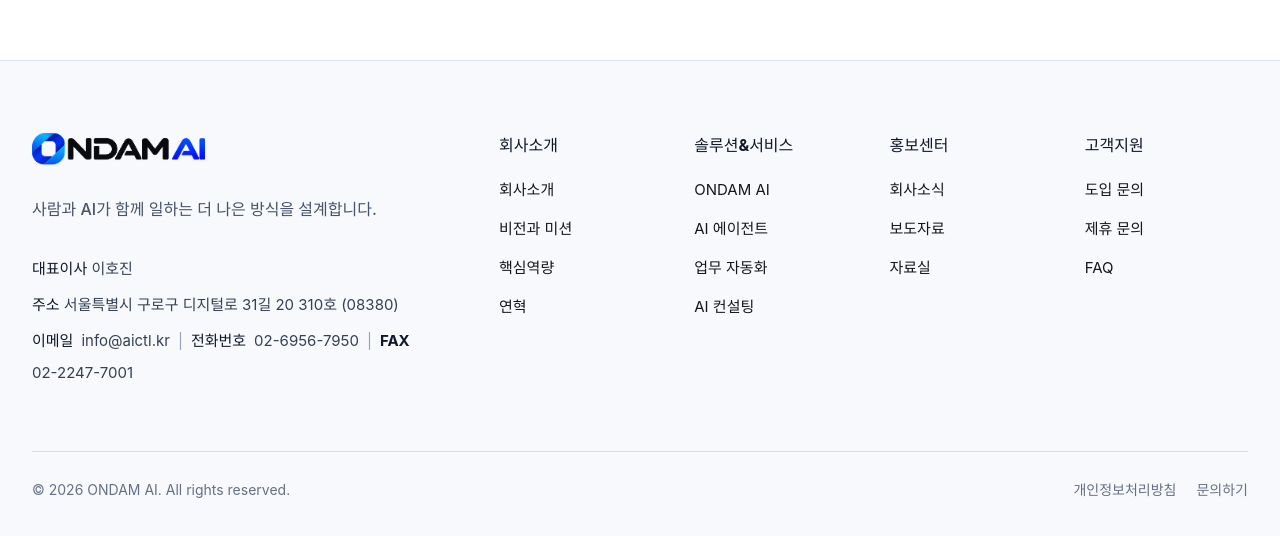
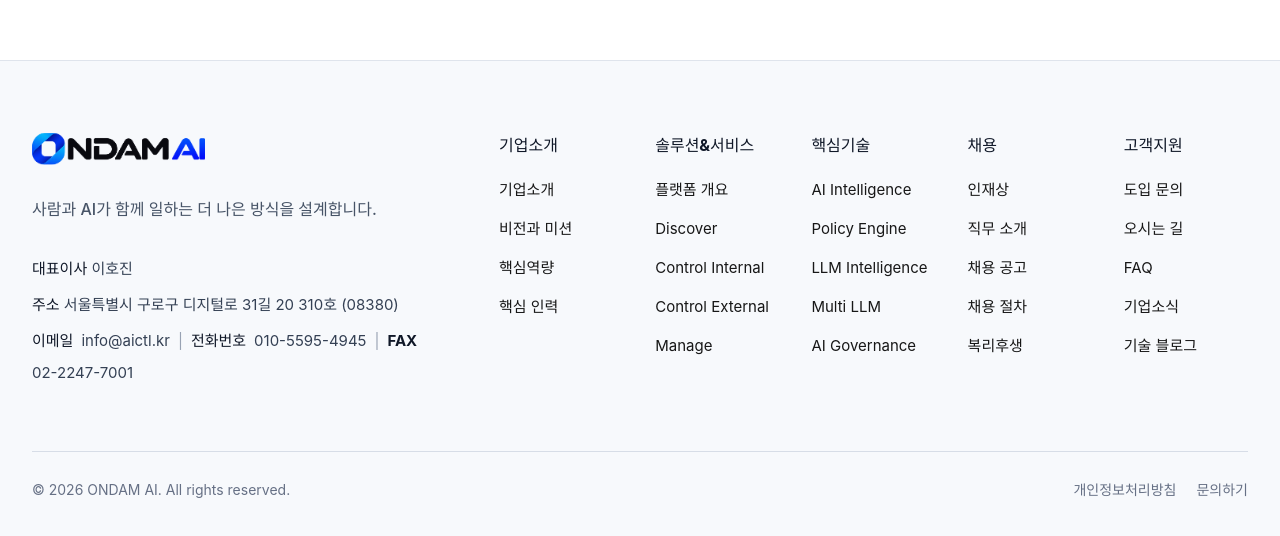
Before and after one commit to office-c2lab/Ondam_AI_HomePage, a React (Vite) app: page / in a window 1280 px wide. Shown: the part 650-1186 px from the top of the page. Built offline with nearby package versions, Linux system fonts and the light colour scheme; a web font is replaced by a local one.

Commit message:
feat : 헤더 정리

```diff
--- a/src/components/Footer.jsx
+++ b/src/components/Footer.jsx
@@ -1,36 +1,51 @@
 const footerMenus = [
   {
-    title: '회사소개',
+    title: '기업소개',
     links: [
-      ['회사소개', '#about'],
+      ['기업소개', '#about'],
       ['비전과 미션', '#vision'],
       ['핵심역량', '#capabilities'],
-      ['연혁', '#history'],
+      ['핵심 인력', '#team'],
     ],
   },
   {
     title: '솔루션&서비스',
     links: [
-      ['ONDAM AI', '#ondam-ai'],
-      ['AI 에이전트', '#ai-agent'],
-      ['업무 자동화', '#automation'],
-      ['AI 컨설팅', '#consulting'],
+      ['플랫폼 개요', '#platform-overview'],
+      ['Discover', '#discover'],
+      ['Control Internal', '#control-internal'],
+      ['Control External', '#control-external'],
+      ['Manage', '#manage'],
     ],
   },
   {
-    title: '홍보센터',
+    title: '핵심기술',
     links: [
-      ['회사소식', '#news'],
-      ['보도자료', '#press'],
-      ['자료실', '#resources'],
+      ['AI Intelligence', '#enterprise-ai-intelligence'],
+      ['Policy Engine', '#policy-engine'],
+      ['LLM Intelligence', '#service-intelligence'],
+      ['Multi LLM', '#multi-llm'],
+      ['AI Governance', '#ai-governance'],
+    ],
+  },
+  {
+    title: '채용',
+    links: [
+      ['인재상', '#talent'],
+      ['직무 소개', '#roles'],
+      ['채용 공고', '#openings'],
+      ['채용 절차', '#hiring-process'],
+      ['복리후생', '#benefits'],
     ],
   },
   {
     title: '고객지원',
     links: [
       ['도입 문의', '#contact'],
-      ['제휴 문의', '#partnership'],
+      ['오시는 길', '#location'],
       ['FAQ', '#faq'],
+      ['기업소식', '#news'],
+      ['기술 블로그', '#tech-blog'],
     ],
   },
 ];
@@ -79,8 +94,11 @@ export default function Footer() {
                   |
                 </span>
                 <span className="font-bold text-[#101828]">전화번호</span>
-                <a href="tel:02-6956-7950" className="transition hover:text-[var(--brand-primary)]">
-                  02-6956-7950
+                <a
+                  href="tel:010-5595-4945"
+                  className="transition hover:text-[var(--brand-primary)]"
+                >
+                  010-5595-4945
                 </a>
                 <span className="text-[#98a2b3]" aria-hidden="true">
                   |
@@ -91,7 +109,10 @@ export default function Footer() {
             </address>
           </div>
 
-          <nav className="grid grid-cols-2 gap-x-8 gap-y-10 sm:grid-cols-4" aria-label="푸터 메뉴">
+          <nav
+            className="grid grid-cols-2 gap-x-8 gap-y-10 sm:grid-cols-3 xl:grid-cols-5"
+            aria-label="푸터 메뉴"
+          >
             {footerMenus.map(menu => (
               <div key={menu.title}>
                 <strong className="text-base font-bold text-[#101828]">{menu.title}</strong>
--- a/src/components/Header.jsx
+++ b/src/components/Header.jsx
@@ -35,26 +35,40 @@ export default function Header() {
           { label: '회사소개', href: '#about' },
           { label: '비전과 미션', href: '#vision' },
           { label: '핵심역량', href: '#capabilities' },
-          { label: '연혁', href: '#history' },
+          { label: '핵심 인력', href: '#team' },
         ],
       },
       {
         label: '솔루션&서비스',
-        href: '#solutions',
+        href: '#platform',
         children: [
-          { label: 'ONDAM AI', href: '#ondam-ai' },
-          { label: 'AI 에이전트', href: '#ai-agent' },
-          { label: '업무 자동화', href: '#automation' },
-          { label: 'AI 컨설팅', href: '#consulting' },
+          { label: '플랫폼 개요', href: '#platform-overview' },
+          { label: 'Discover', href: '#discover' },
+          { label: 'Control Internal', href: '#control-internal' },
+          { label: 'Control External', href: '#control-external' },
+          { label: 'Manage', href: '#manage' },
         ],
       },
       {
-        label: '홍보센터',
-        href: '#promotion',
+        label: '핵심기술',
+        href: '#technology',
         children: [
-          { label: '회사소식', href: '#news' },
-          { label: '보도자료', href: '#press' },
-          { label: '자료실', href: '#resources' },
+          { label: 'AI Intelligence', href: '#enterprise-ai-intelligence' },
+          { label: 'Policy Engine', href: '#policy-engine' },
+          { label: 'LLM Intelligence', href: '#service-intelligence' },
+          { label: 'Multi LLM', href: '#multi-llm' },
+          { label: 'AI Governance', href: '#ai-governance' },
+        ],
+      },
+      {
+        label: '채용',
+        href: '#careers',
+        children: [
+          { label: '인재상', href: '#talent' },
+          { label: '직무 소개', href: '#roles' },
+          { label: '채용 공고', href: '#openings' },
+          { label: '채용 절차', href: '#hiring-process' },
+          { label: '복리후생', href: '#benefits' },
         ],
       },
       {
@@ -62,15 +76,9 @@ export default function Header() {
         href: '#support',
         children: [
           { label: '도입 문의', href: '#contact' },
-          { label: '제휴 문의', href: '#partnership' },
+          { label: '오시는 길', href: '#location' },
           { label: 'FAQ', href: '#faq' },
-        ],
-      },
-      {
-        label: 'AI Insight',
-        href: '#ai-insight',
-        children: [
-          { label: 'AI Insight', href: '#insight' },
+          { label: '회사소식', href: '#news' },
           { label: '기술 블로그', href: '#tech-blog' },
         ],
       },
```
